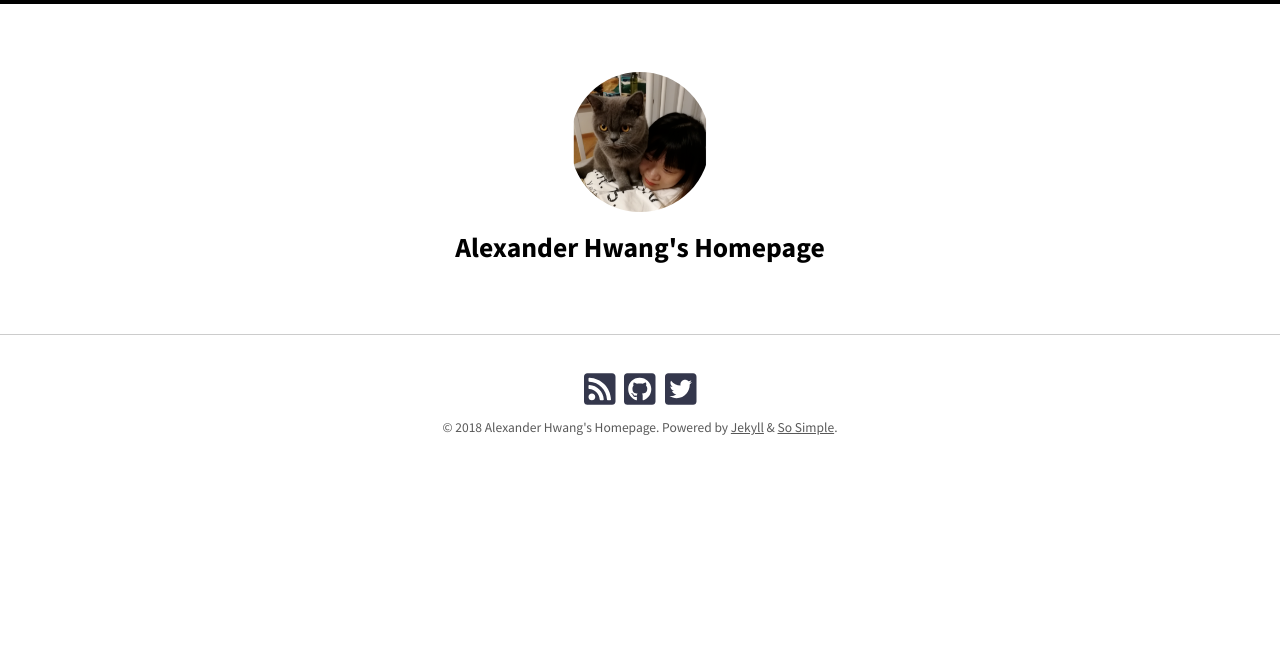
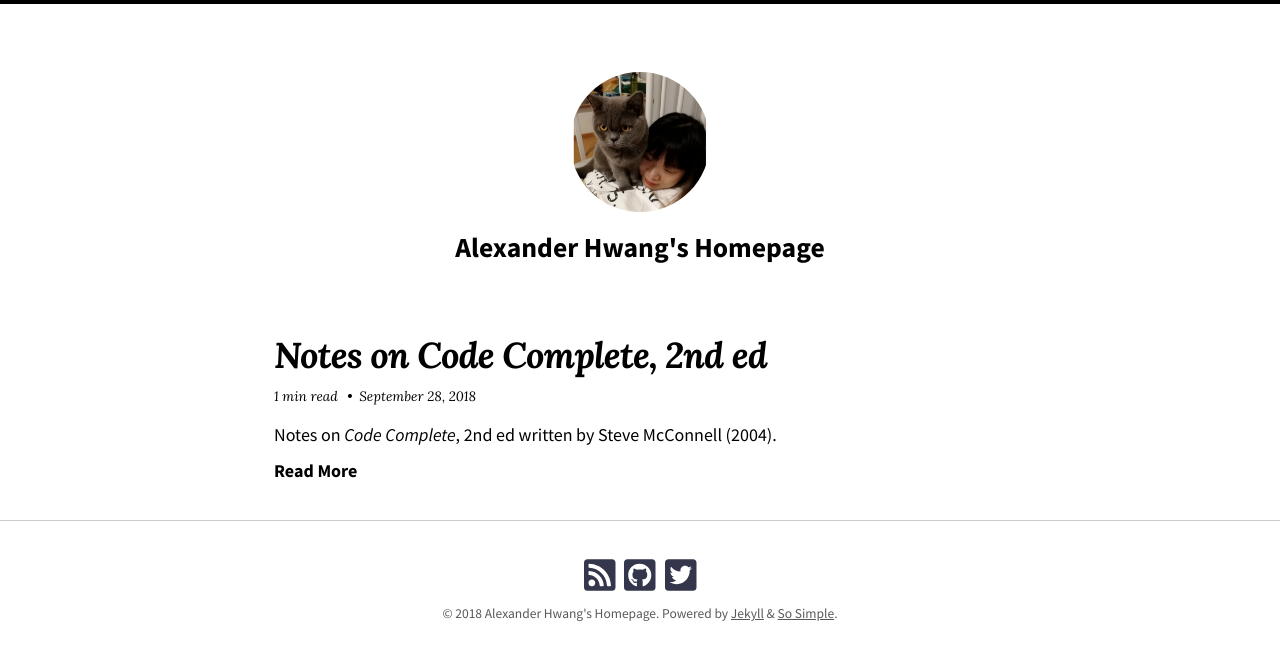
Before and after one commit to alexanderdhwang/alexanderdhwang.github.io, a Jekyll site: the page built from index.md, in a window 1280 px wide. Shown: the top 660 px of the page. Built offline with Jekyll 4.4.1, drawn with Linux system fonts in a browser that asks for light colours; nearby versions of some CDN libraries.

Commit message:
publish Notes on Code Complete, 2nd ed

```diff
--- a/_drafts/notes-on-code-complete-2e.md
+++ b/_posts/2018-09-28-notes-on-code-complete-2e.md
@@ -1,6 +1,7 @@
 ---
 layout: post
 title: "Notes on Code Complete, 2nd ed"
+date: 2018-09-28 22:49 +0800
 categories:
   - Book Notes
 tags: software-engineering
```
